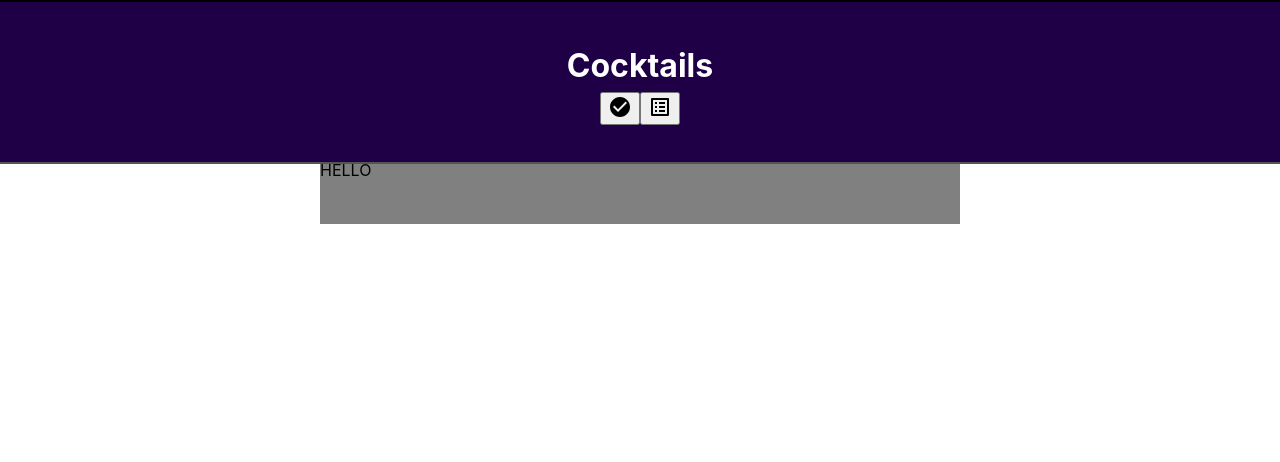
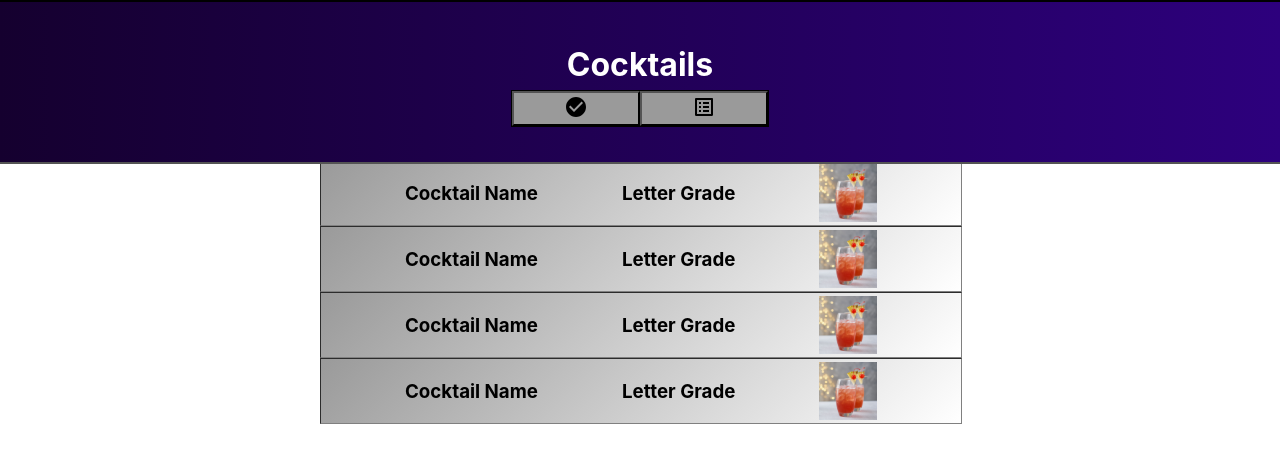
Before and after one commit to Lenoms/cocktails, a React (Create React App) app: page /tried in a window 1280 px wide. Shown: the top 462 px of the page. Built offline with nearby package versions, Linux system fonts and the light colour scheme.

Commit message:
Added some styles

```diff
--- a/src/components/CocktailItem.css
+++ /dev/null
@@ -1,6 +0,0 @@
-.cocktail-item-body{
-    width: 100%;
-    height: 10%;
-
-    background-color: grey;
-}
--- a/src/components/CocktailItem.js
+++ /dev/null
@@ -1,12 +0,0 @@
-import React from 'react'
-import './CocktailItem.css'
-
-function CocktailItem() {
-  return (
-    <div className="cocktail-item-body">
-      HELLO
-    </div>
-  )
-}
-
-export default CocktailItem
--- a/src/components/Navbar.css
+++ b/src/components/Navbar.css
@@ -0,0 +1,20 @@
+.nav-bar{
+    width: 100%;
+    display: flex;
+    justify-content: center;
+    align-items: center;
+}
+
+.nav-buttons{
+    width: 20%;
+    height: 100%;
+    display: flex;
+    justify-content: center;
+    border: 1px solid black;
+}
+
+.nav-button{
+    width:50%;
+    height: 100%;
+    background-color: rgb(154,154,154);
+}
--- a/src/components/Navbar.js
+++ b/src/components/Navbar.js
@@ -7,9 +7,11 @@ import { useNavigate } from 'react-router-dom';
 function Navbar() {
   const navigate = useNavigate();
   return (
-    <div>
-      <button onClick={()=>navigate("/untried")}><CheckCircleIcon/></button>
-      <button onClick={()=>navigate("/tried")}><ListAltIcon/></button>
+    <div className='nav-bar'>
+      <div className='nav-buttons'>
+        <button className='nav-button' onClick={()=>navigate("/untried")}><CheckCircleIcon/></button>
+        <button className='nav-button' onClick={()=>navigate("/tried")}><ListAltIcon/></button>
+      </div>
     </div>
   )
 }
--- /dev/null
+++ b/src/components/TriedCocktailItem.css
@@ -0,0 +1,15 @@
+.tried-cocktail-item-body{
+    width: 100%;
+    height: 10%;
+    display: flex;
+    justify-content: space-evenly;
+    align-items: center;
+    background: rgb(154,154,154);
+    background: linear-gradient(135deg, rgba(154,154,154,1) 0%, rgba(255,255,255,1) 100%);
+    border: inset 1px grey;
+}
+
+#cocktail-image{
+    height: 90%;
+    aspect-ratio: 1;
+}
--- /dev/null
+++ b/src/components/TriedCocktailItem.js
@@ -0,0 +1,16 @@
+import React from 'react'
+import './TriedCocktailItem.css'
+import placeholder from '../placeholder.jpg'
+
+function TriedCocktailItem() {
+  return (
+    <div className="tried-cocktail-item-body">
+      <h3>Cocktail Name</h3>
+      <h3>Letter Grade</h3>
+      <img id="cocktail-image" src={placeholder}></img>
+
+    </div>
+  )
+}
+
+export default TriedCocktailItem
--- a/src/components/TriedList.js
+++ b/src/components/TriedList.js
@@ -1,11 +1,14 @@
 import React from 'react'
-import CocktailItem from './CocktailItem'
+import TriedCocktailItem from './TriedCocktailItem'
 import './Lists.css'
 
 function TriedList() {
   return (
     <div className='list'>
-        <CocktailItem></CocktailItem>
+        <TriedCocktailItem></TriedCocktailItem>
+        <TriedCocktailItem></TriedCocktailItem>
+        <TriedCocktailItem></TriedCocktailItem>
+        <TriedCocktailItem></TriedCocktailItem>
     </div>
   )
 }
--- a/src/components/header.css
+++ b/src/components/header.css
@@ -1,7 +1,8 @@
 .header-body{
     width: 100%;
     height: 20%;
-    background-color: rgb(31, 0, 71);
+    background: rgb(21,0,47);
+    background: linear-gradient(90deg, rgba(21,0,47,1) 0%, rgba(45,0,125,1) 100%);
     display: flex;
     border: 2px inset black;
     position: absolute;
```
Also changed, not shown: src/placeholder.jpg (added).
